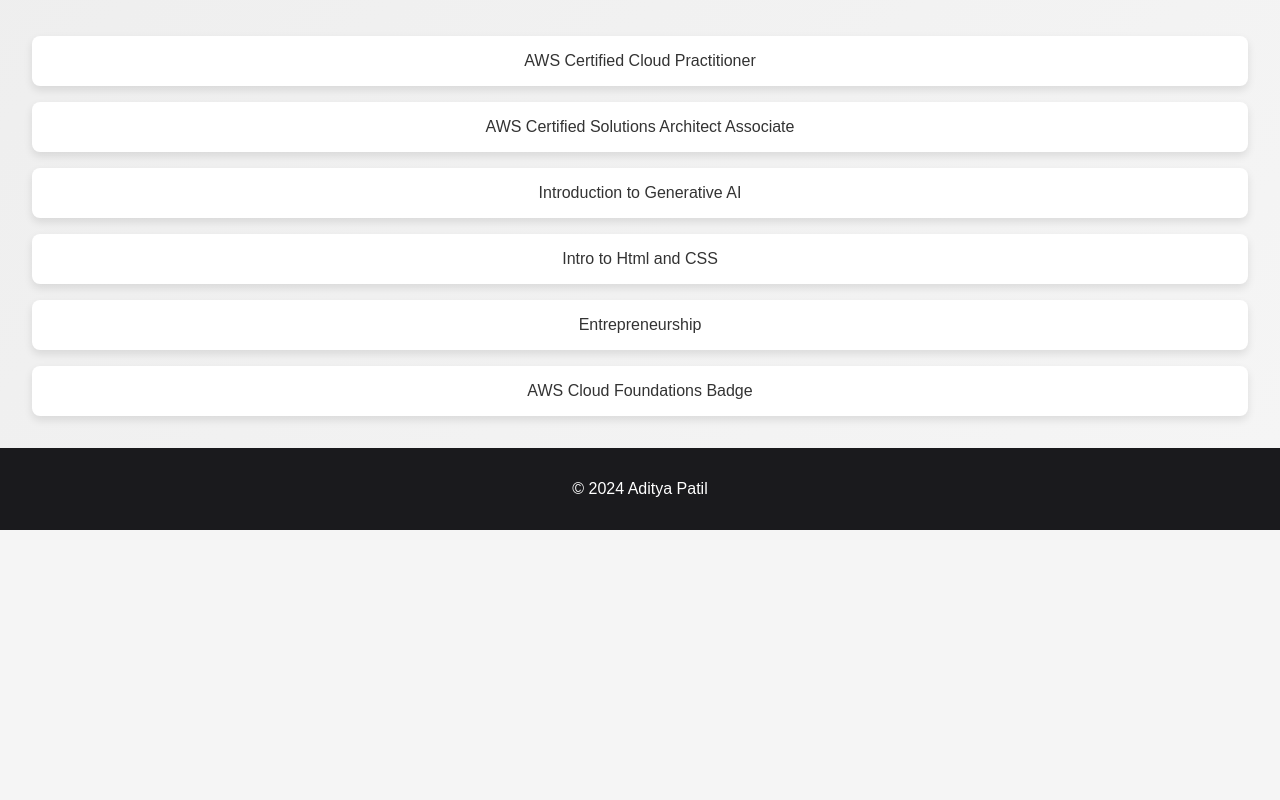
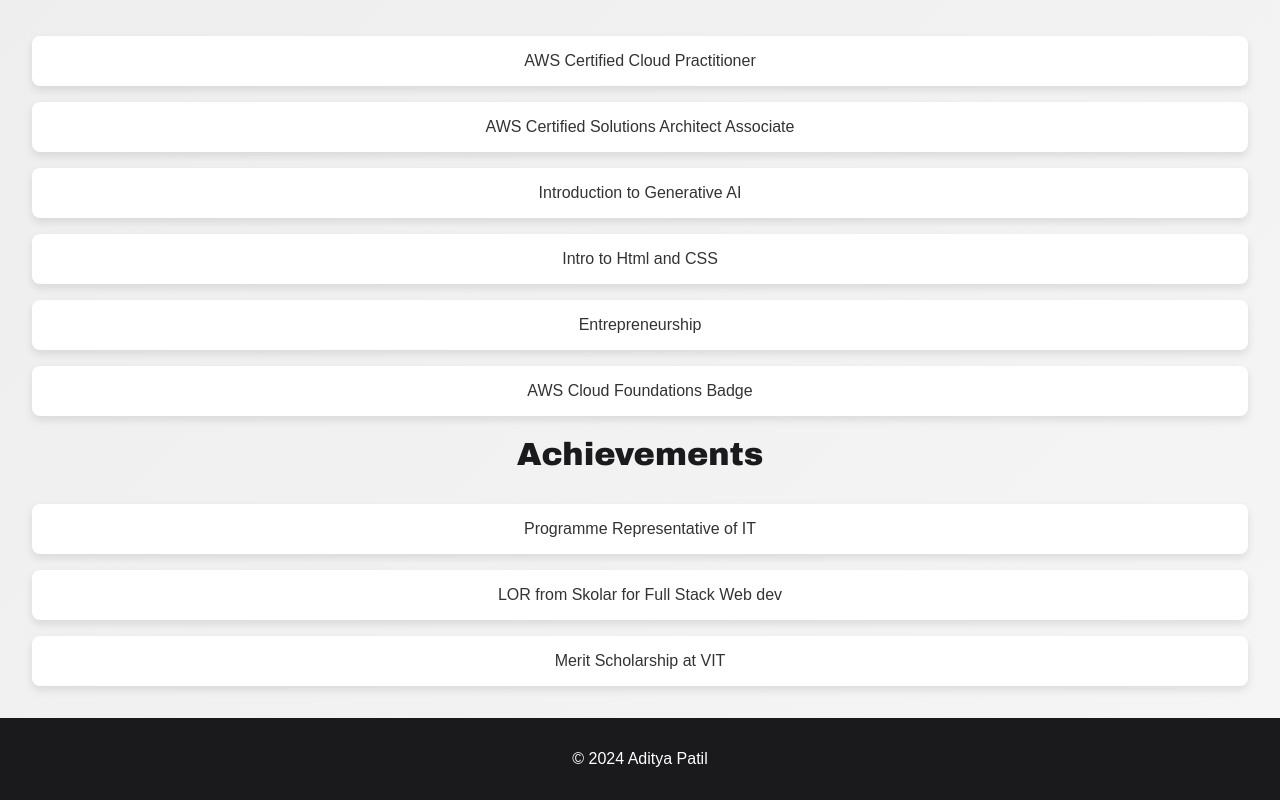
Before and after one commit to AdityaNPatil/Portfolio_React, a React (Vite) app: page /experience in a window 1280 px wide. Shown: the part 730-1530 px from the top of the page. Before the commit the page ends 1260 px from the top, so only its background shows below. Built offline with nearby package versions, Linux system fonts and the light colour scheme.

Commit message:
Update Experience.jsx
Added Achievements

```diff
--- a/src/components/Experience.jsx
+++ b/src/components/Experience.jsx
@@ -19,6 +19,7 @@ function Experience() {
             {/* Manually entering data -- 📁 For proper data entry check Projects component */}
             <ExperienceCard experienceTitle="Full-Stack Dev Intern" company="B2World" duration="Nov-Dec 2023" points={b2Points} imgSrc={webIntern} key="1"/>
             <ExperienceCard experienceTitle="Prompt Engineer Intern" company="SoulAI/Deccan AI" duration="Oct-Dec 2023" points={promptPoints} imgSrc={promptIntern} key="2"/>
+
             <h1>Certifications</h1>
             <ul className="certAchList">
                 <li>AWS Certified Cloud Practitioner</li>
@@ -28,6 +29,13 @@ function Experience() {
                 <li>Entrepreneurship</li>
                 <li>AWS Cloud Foundations Badge</li>
             </ul>
+
+            <h1>Achievements</h1>
+            <ul className="certAchList">
+                <li>Programme Representative of IT</li>
+                <li>LOR from Skolar for Full Stack Web dev</li>
+                <li>Merit Scholarship at VIT</li>
+            </ul>
         </div>
     );
 }
```
